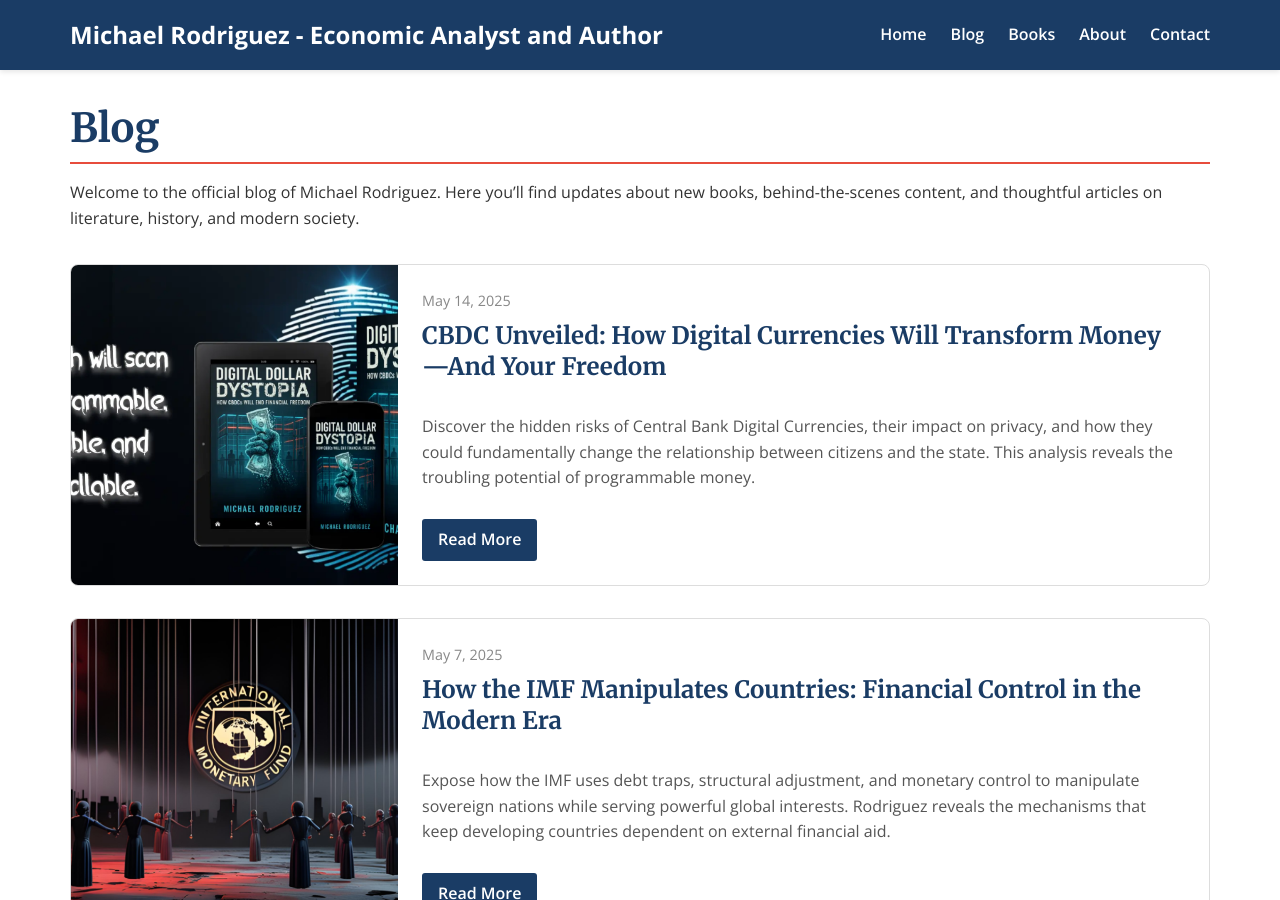
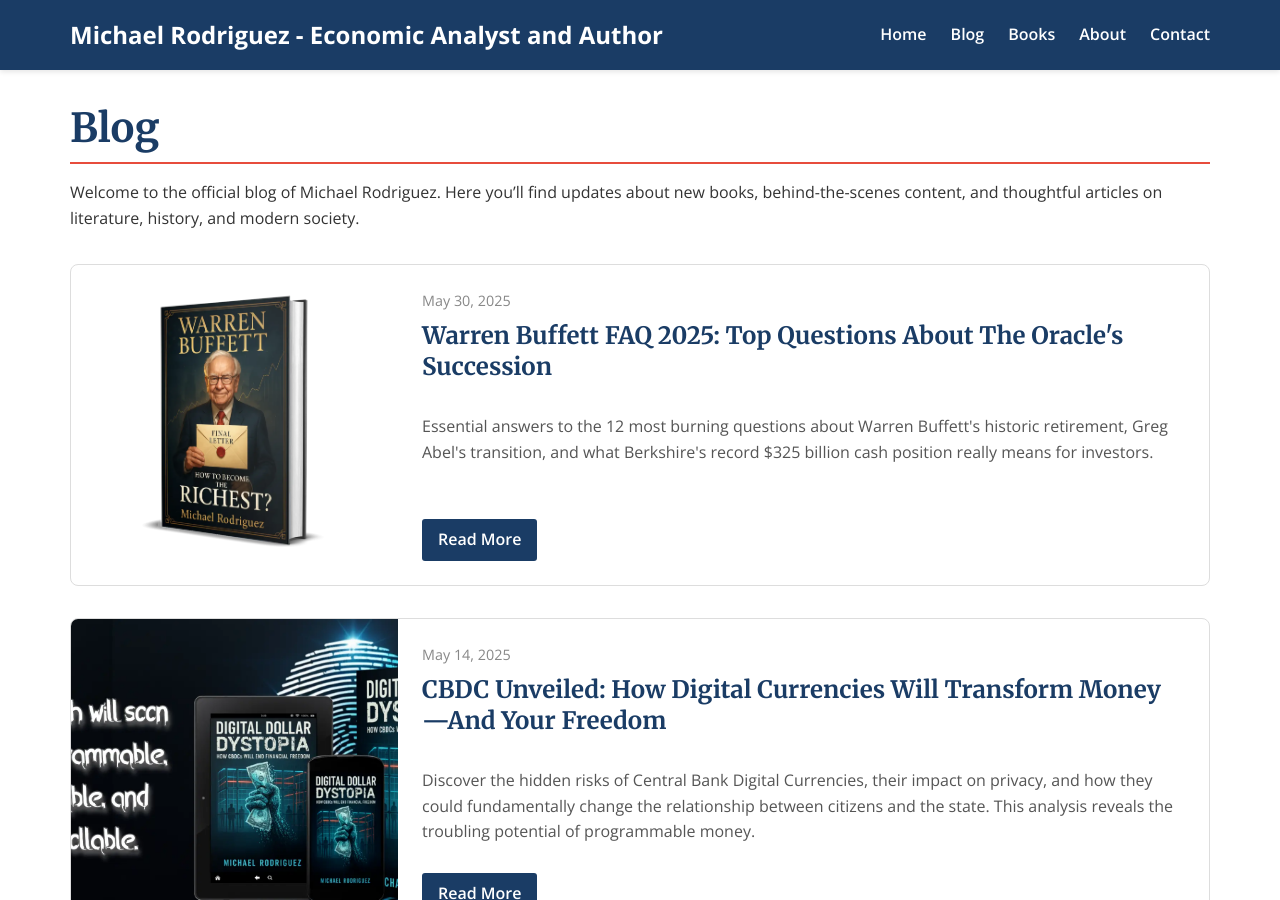
Before and after one commit to Zews123/michael-rodriguez-books, a Jekyll site: the page built from blog.md, in a window 1280 px wide and 900 px high. Built offline with Jekyll 4.4.1, drawn with Linux system fonts in a browser that asks for light colours.

Commit message:
Update blog.md

```diff
--- a/blog.md
+++ b/blog.md
@@ -110,6 +110,18 @@ Welcome to the official blog of Michael Rodriguez. Here you'll find updates abou
 </style>
 
 <div class="blog-grid">
+  <div class="blog-card">
+    <div class="blog-card-image">
+      <img src="{{ site.baseurl }}/assets/images/social/Warren-Baffet-Blog.webp" alt="Warren Buffett FAQ 2025">
+    </div>
+    <div class="blog-card-content">
+      <span class="blog-date">May 30, 2025</span>
+      <h2>Warren Buffett FAQ 2025: Top Questions About The Oracle's Succession</h2>
+      <p>Essential answers to the 12 most burning questions about Warren Buffett's historic retirement, Greg Abel's transition, and what Berkshire's record $325 billion cash position really means for investors.</p>
+      <a href="{{ site.baseurl }}/blog/warren-buffett-faq-2025.html" class="read-more">Read More</a>
+    </div>
+  </div>
+
   <div class="blog-card">
     <div class="blog-card-image">
       <img src="{{ site.baseurl }}/assets/images/social/CBDC.webp" alt="CBDC Unveiled">
```
